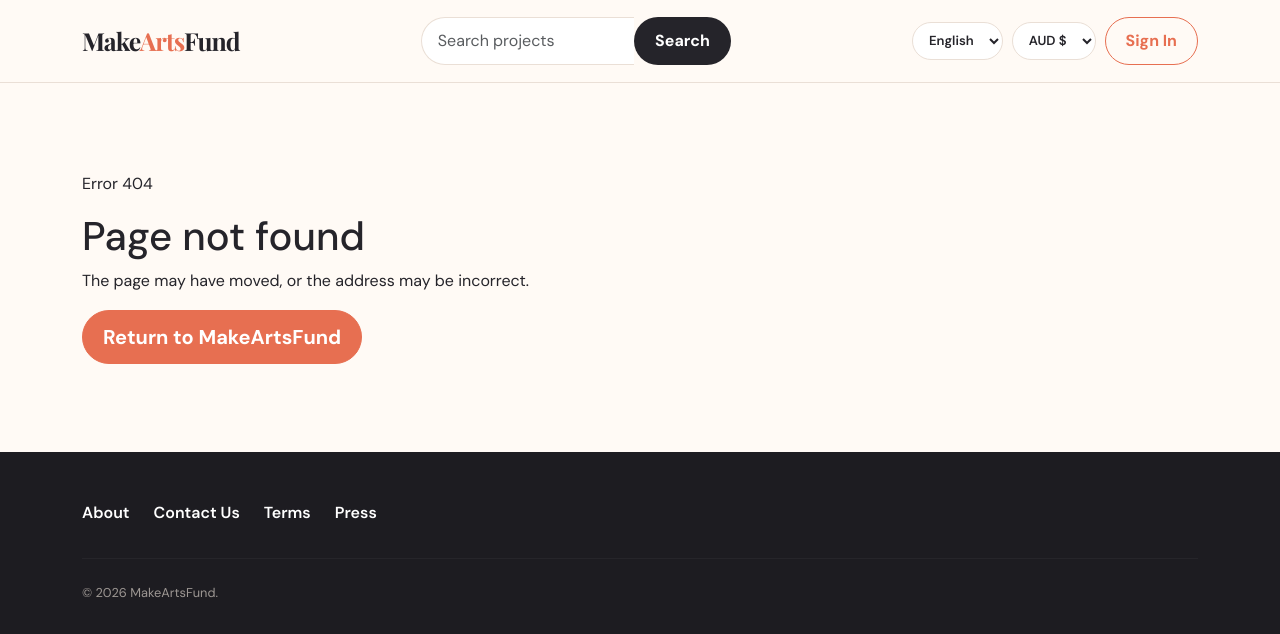
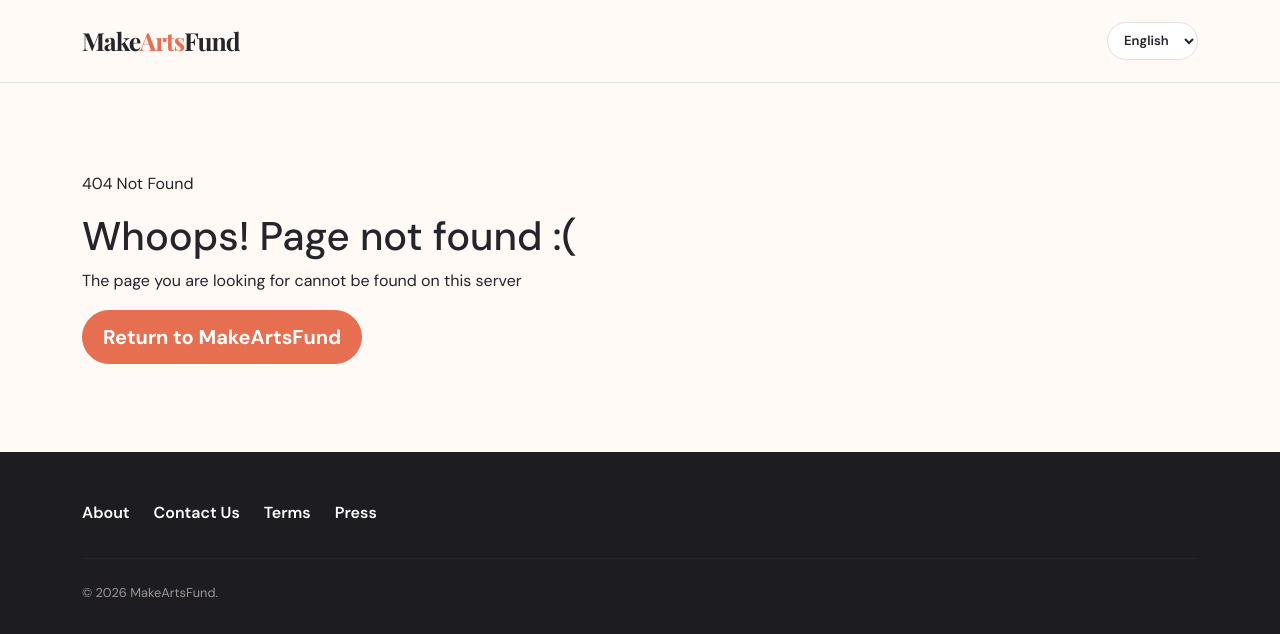
Before and after one commit to 2-ujin/IFN582_grp_assignment, a Flask app: template project/templates/error.html in a window 1280 px wide. Shown: the top 634 px of the page. Run offline with Flask 3, Linux system fonts and the light colour scheme; the template is opened without the code that fills it, so the values that code supplies are empty.

Commit message:
Queenie-part2-3.0- templates folder
Part 2	project/templates/base.html	Shared layout: navbar, footer, flash messages area, Bootstrap includes
Part 2	project/templates/login.html	Login page incl. the mandatory "Test Login Credentials For Assessment" block
Part 2	project/templates/register.html	Registration page
Part 2	project/templates/error.html	Shared error page template (404 and 500)

```diff
--- a/project/templates/base.html
+++ b/project/templates/base.html
@@ -1,76 +1,106 @@
-<!DOCTYPE html>
-<html lang="en">
+<!doctype html>
+<html lang="en-AU">
 <head>
-    <meta charset="UTF-8">
-    <meta name="viewport" content="width=device-width, initial-scale=1.0">
+  {# Shared document metadata and title; child pages can replace the title block. #}
+  <meta charset="utf-8">
+  <meta name="viewport" content="width=device-width, initial-scale=1">
+  <meta name="description" content="MakeArtsFund connects Australian artists with community supporters to bring creative projects to life.">
   <title>{% block title %}MakeArtsFund | Fund the Art, Make a Start{% endblock %}</title>
 
   <link href="https://cdn.jsdelivr.net/npm/bootstrap@5.3.3/dist/css/bootstrap.min.css" rel="stylesheet">
-    <link rel="stylesheet" href="{{ url_for('static', filename='css/style.css') }}">
+  <link rel="stylesheet" href="{{ url_for('static', filename='css/styles.css') }}">
+  {% block head %}{% endblock %}
 </head>
 <body>
+  {# Keyboard users can skip repeated navigation links and jump to page content. #}
+  <a class="skip-link" href="#main-content">Skip to main content</a>
+
+  {# Child pages can hide site links here while keeping the shared logo and language. #}
   <header>
-        <!-- Nav header -->
-        <nav class="navbar navbar-expand-lg site-navbar" aria-label="Primary navigation">
-          <div class="container">
-            <a class="navbar-brand brand-mark" href="{{ url_for('main.index') }}">Make<span>Arts</span>Fund</a>
+    <nav class="navbar site-navbar" aria-label="Primary navigation">
+      <div class="container header-inner">
+        <a class="navbar-brand brand-mark" href="{{ request.script_root }}/" aria-label="MakeArtsFund home">Make<span>Arts</span>Fund</a>
 
-            <button class="navbar-toggler" type="button" data-bs-toggle="collapse" data-bs-target="#mainNav" aria-controls="mainNav" aria-expanded="false" aria-label="Toggle navigation">
-              <span class="navbar-toggler-icon"></span>
-            </button>
-
-            <div class="collapse navbar-collapse" id="mainNav">
-              <form class="search-form mx-lg-auto my-3 my-lg-0" role="search" method="GET" >
+        {% block header_navigation %}
+        <div class="header-navigation">
+          <div class="header-main">
+            <form class="search-form" role="search" method="get" action="{{ request.script_root }}/">
               <label class="visually-hidden" for="project-search">Search creative projects</label>
-                <input id="project-search" name="project-search" class="form-control" type="search" placeholder="Search projects" aria-label="Search creative projects">
+              <input id="project-search" class="form-control" type="search" name="q" value="{{ request.args.get('q', '') }}" placeholder="Search projects" autocomplete="off">
               <button class="btn btn-search" type="submit">Search</button>
             </form>
 
-              <ul class="navbar-nav ms-lg-3 align-items-lg-center header-actions">
+            <ul class="navbar-nav align-items-lg-center header-actions">
+              <li class="nav-item"><a class="nav-link" href="{{ request.script_root }}/#featured-projects">Explore Projects</a></li>
+              <li class="nav-item"><a class="nav-link" href="{{ request.script_root }}/#how-it-works">How It Works</a></li>
+              {% block role_navigation %}{% endblock %}
+              {% if current_user.is_authenticated %}
+                <li class="nav-item account-context">
+                  <span>{{ current_user.firstname }} <span class="account-role">{{ current_user.role }}</span></span>
+                </li>
                 <li class="nav-item">
+                  <form class="logout-form" method="post" action="{{ request.script_root }}/logout">
+                    <input type="hidden" name="csrf_token" value="{{ csrf_token() }}">
+                    <button class="btn btn-outline-coral sign-in-button" type="submit">Sign Out</button>
+                  </form>
+                </li>
+              {% else %}
+                <li class="nav-item"><a class="btn btn-outline-coral sign-in-button" href="{{ request.script_root }}/login">Sign In</a></li>
+                <li class="nav-item"><a class="btn btn-coral" href="{{ request.script_root }}/register">Create Account</a></li>
+              {% endif %}
+            </ul>
+          </div>
+        </div>
+        {% endblock %}
+
+        <div class="language-option">
           <label class="visually-hidden" for="language-select">Language</label>
           <select id="language-select" class="header-select" aria-label="Language">
-                    <option>English</option>
-                    <option>中文</option>
+            <option value="en-AU" selected>English</option>
           </select>
-                </li>
-                <li class="nav-item">
-                  <label class="visually-hidden" for="currency-select">Currency</label>
-                  <select id="currency-select" class="header-select" aria-label="Currency">
-                    <option>AUD $</option>
-                    <option>USD $</option>
-                    <option>HKD $</option>
-                  </select>
-                </li>
-                <li class="nav-item">
-                  <a class="btn btn-outline-coral sign-in-button" href="#">Sign In</a>
-                </li>
-              </ul>
         </div>
       </div>
     </nav>
   </header>
 
   <main id="main-content">
-        {% block content %}
-        {% endblock %}
+    <div class="container">
+      {# Flask flash messages communicate login, registration, and logout results. #}
+      {% with messages = get_flashed_messages(with_categories=true) %}
+        {% if messages %}
+          <section class="flash-messages" aria-label="Notifications" aria-live="polite">
+            {% for category, message in messages %}
+              {% set alert_class = {
+                'success': 'success',
+                'error': 'danger',
+                'danger': 'danger',
+                'warning': 'warning',
+                'info': 'info'
+              }.get(category or 'info', 'info') %}
+              <div class="alert alert-{{ alert_class }}" role="alert">{{ message }}</div>
+            {% endfor %}
+          </section>
+        {% endif %}
+      {% endwith %}
+    </div>
+    {# Individual pages insert their main content into this block. #}
+    {% block content %}{% endblock %}
   </main>
 
-       <!-- Footer -->
+  {# Shared footer follows the four links used in the Assessment 1 design. #}
   <footer class="site-footer">
     <div class="container">
-      <div class="footer-links-only">
+      <nav class="footer-links-only" aria-label="Footer navigation">
         <a href="#">About</a>
         <a href="#">Contact Us</a>
         <a href="#">Terms</a>
         <a href="#">Press</a>
-      </div>
+      </nav>
       <hr>
-      <p class="copyright mb-0">© 2026 MakeArtsFund.</p>
+      <p class="copyright mb-0">&copy; {{ current_year|default(2026) }} MakeArtsFund.</p>
     </div>
   </footer>
 
-  <script src="https://cdn.jsdelivr.net/npm/bootstrap@5.3.3/dist/js/bootstrap.bundle.min.js"></script>
-
+  {% block scripts %}{% endblock %}
 </body>
 </html>
--- a/project/templates/error.html
+++ b/project/templates/error.html
@@ -1,16 +1,21 @@
 {% extends "base.html" %}
 
-{# Use the supplied HTTP status to choose a safe, user-friendly page message. #}
+{% block header_navigation %}{% endblock %}
+
+{# Keep the status label, heading, and explanation together for each error type. #}
 {% set display_code = status_code|default(404) %}
 {% if display_code == 403 %}
+  {% set status_label = "Error 403" %}
   {% set page_title = page_title|default("Access denied") %}
   {% set page_message = page_message|default("You do not have permission to view this page.") %}
 {% elif display_code == 404 %}
-  {% set page_title = page_title|default("Page not found") %}
-  {% set page_message = page_message|default("The page may have moved, or the address may be incorrect.") %}
+  {% set status_label = "404 Not Found" %}
+  {% set page_title = page_title|default("Whoops! Page not found :(") %}
+  {% set page_message = page_message|default("The page you are looking for cannot be found on this server") %}
 {% else %}
+  {% set status_label = "500 Internal Server Error" %}
   {% set page_title = page_title|default("Something went wrong") %}
-  {% set page_message = page_message|default("We could not complete your request. Please try again shortly.") %}
+  {% set page_message = page_message|default("Sorry, your request cannot be completed. Please try again shortly.") %}
 {% endif %}
 
 {% block title %}{{ page_title }} | MakeArtsFund{% endblock %}
@@ -19,7 +24,7 @@
 <section class="error-section section-padding" aria-labelledby="error-title">
   <div class="container">
     <div class="error-card">
-      <p class="error-code">Error {{ display_code }}</p>
+      <p class="error-code">{{ status_label }}</p>
       <h1 id="error-title">{{ page_title }}</h1>
       <p class="error-message">{{ page_message }}</p>
       <a class="btn btn-coral btn-lg" href="{{ url_for('main.index') }}">Return to MakeArtsFund</a>
```
Also changed, not shown: project/templates/login.html (added, +73 -0 lines), project/templates/register.html (added, +105 -0 lines). Lines whose indentation alone changed are shown as unchanged.
